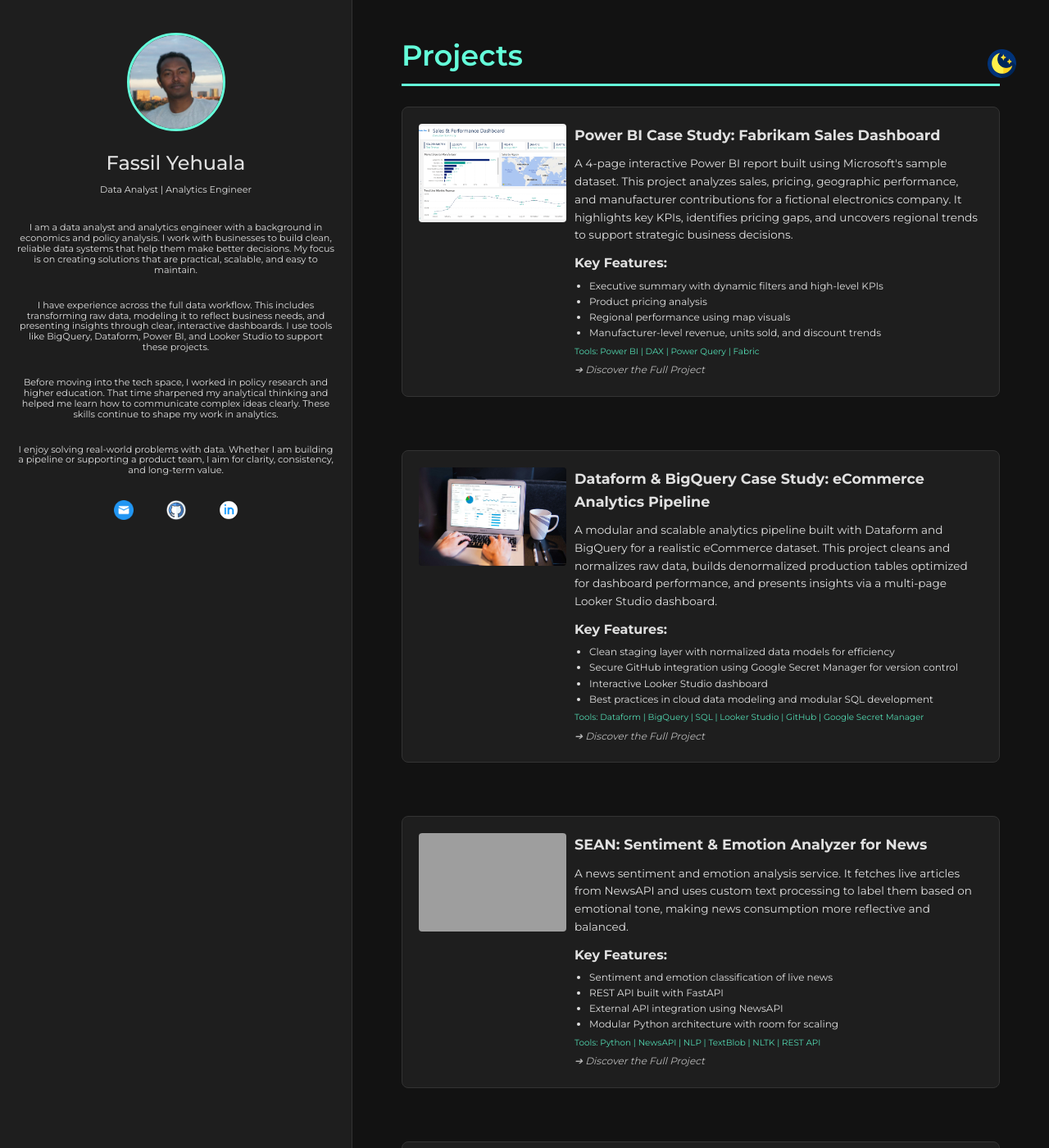
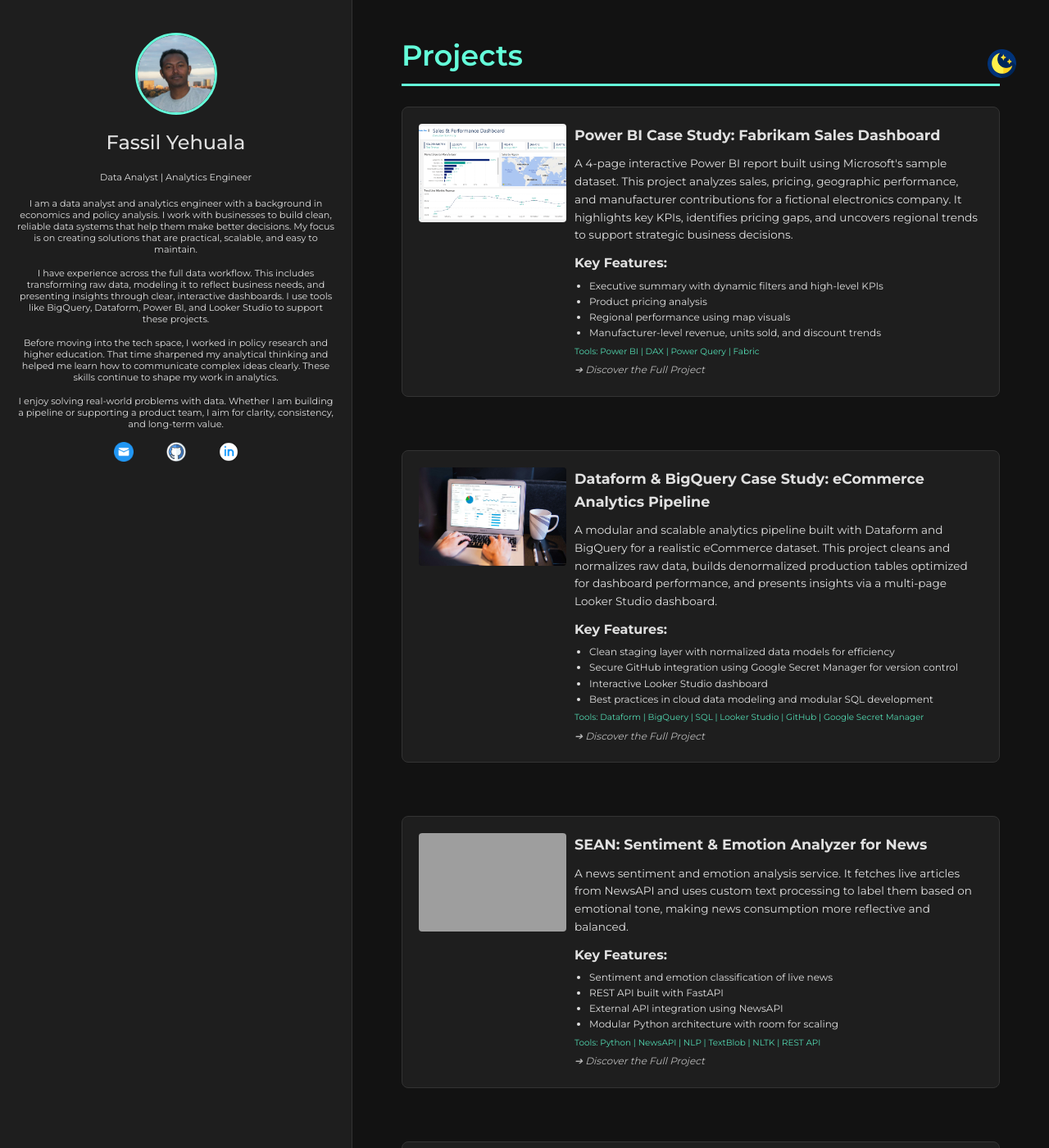
Before and after one commit to Fassilsis/fassilsis.github.io, a Jekyll site: the page built from index.md, in a window 1280 px wide and 1400 px high. Shown: the whole window at 82% size. Built offline with Jekyll 4.4.1, drawn with Linux system fonts in a browser that asks for light colours; grey boxes are pictures that could not be loaded.

Commit message:
Update style.css

```diff
--- a/assets/css/style.css
+++ b/assets/css/style.css
@@ -73,11 +73,11 @@ a:hover {
 }
 
 .profile-pic {
-  width: 120px !important;
-  height: 120px !important;
+  width: 100px !important;
+  height: 100px !important;
   border-radius: 50%;
   border: 3px solid var(--link-color);
-  margin-bottom: 20px;
+  margin-bottom: 15px;
   object-fit: cover;
 }
 
@@ -85,14 +85,14 @@ a:hover {
   font-family: 'Montserrat', sans-serif;
   font-weight: 500;
   font-size: 1.5rem;
-  margin-bottom: 5px;
+  margin-bottom: 15px;
   text-align: center;
 }
 
 .sidebar .title {
   font-size: 0.7rem;
   color: var(--text-color);
-  margin-bottom: 30px;
+  margin-bottom: 15px;
   text-align: center;
 }
 
@@ -100,9 +100,9 @@ a:hover {
 .about-text p {
   font-size: 0.7rem;
   color: var(--text-color);
-  line-height: 1.15;
+  line-height: 1.25;
   text-align: center;
-  margin-bottom: 30px;
+  margin-bottom: 15px;
 }
 
 /* Contact Icons */
```
